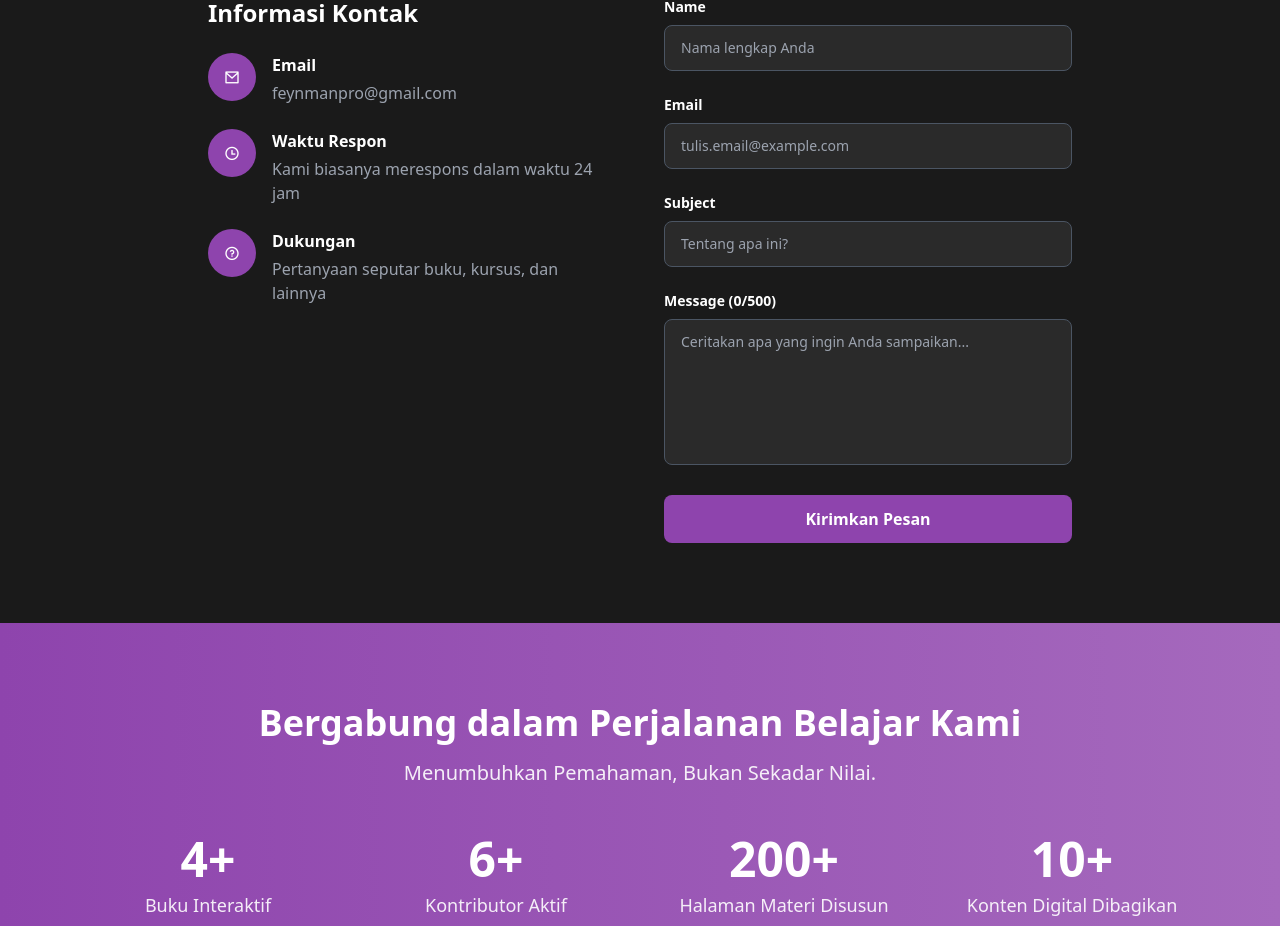
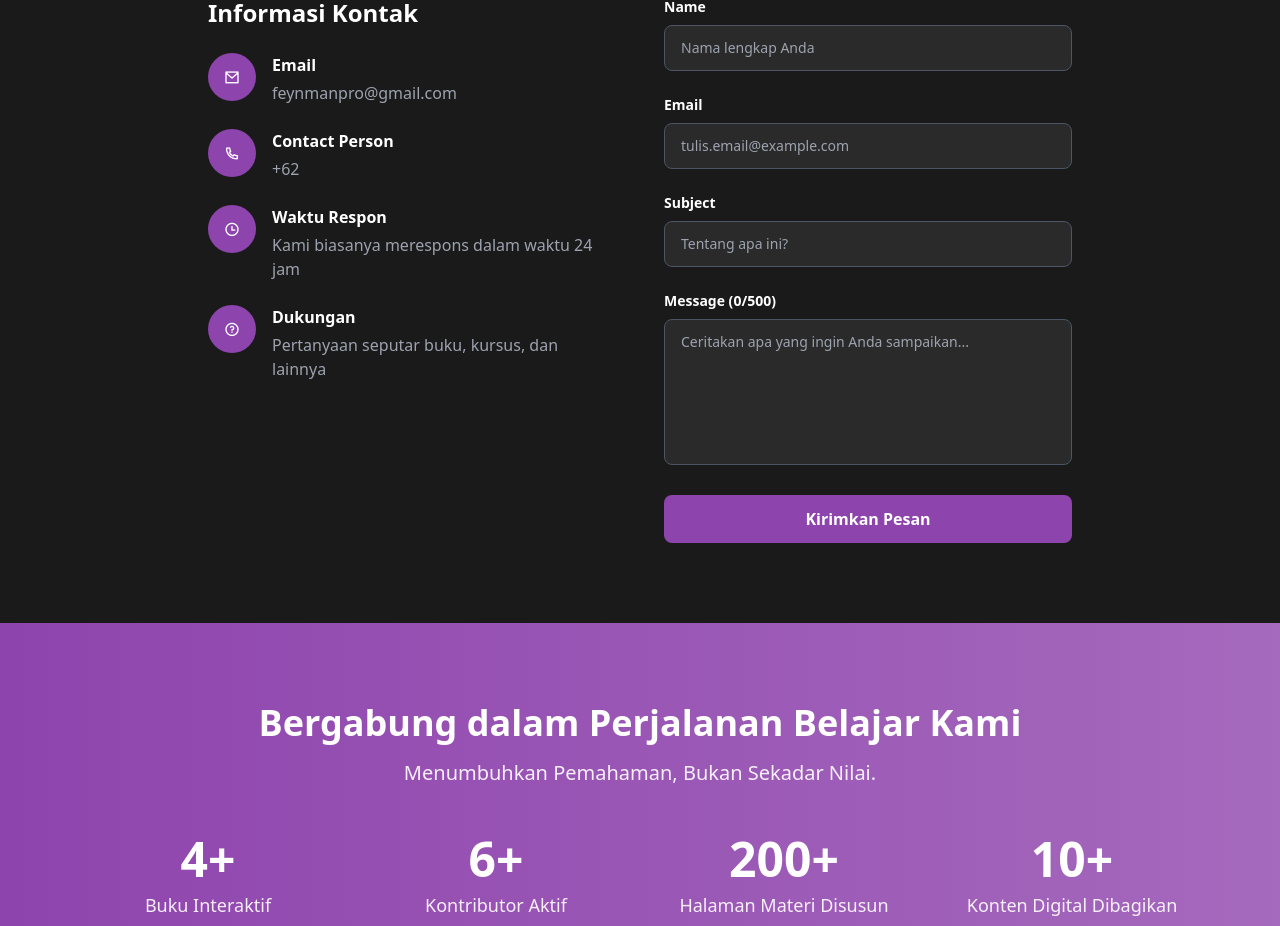
Before and after one commit to FeynmanProject/feynmanproject.github.io, a Next.js app: page /social in a window 1280 px wide. Shown: the part 2314-3240 px from the top of the page. Built offline with nearby package versions, Linux system fonts and the light colour scheme.

Commit message:
Update page.tsx

```diff
--- a/app/social/page.tsx
+++ b/app/social/page.tsx
@@ -361,6 +361,17 @@ export default function Social() {
                   </div>
                 </div>
 
+                {/* Contact Person */}
+                <div className="flex items-start space-x-4">
+                  <div className="w-12 h-12 bg-[#8E44AD] rounded-full flex items-center justify-center flex-shrink-0">
+                    <i className="ri-phone-line text-white"></i>
+                  </div>
+                  <div>
+                    <h4 className="font-semibold mb-1">Contact Person</h4>
+                    <p className="text-gray-400">+62</p>
+                  </div>
+                </div>
+
                 <div className="flex items-start space-x-4">
                   <div className="w-12 h-12 bg-[#8E44AD] rounded-full flex items-center justify-center flex-shrink-0">
                     <i className="ri-time-line text-white"></i>
```
